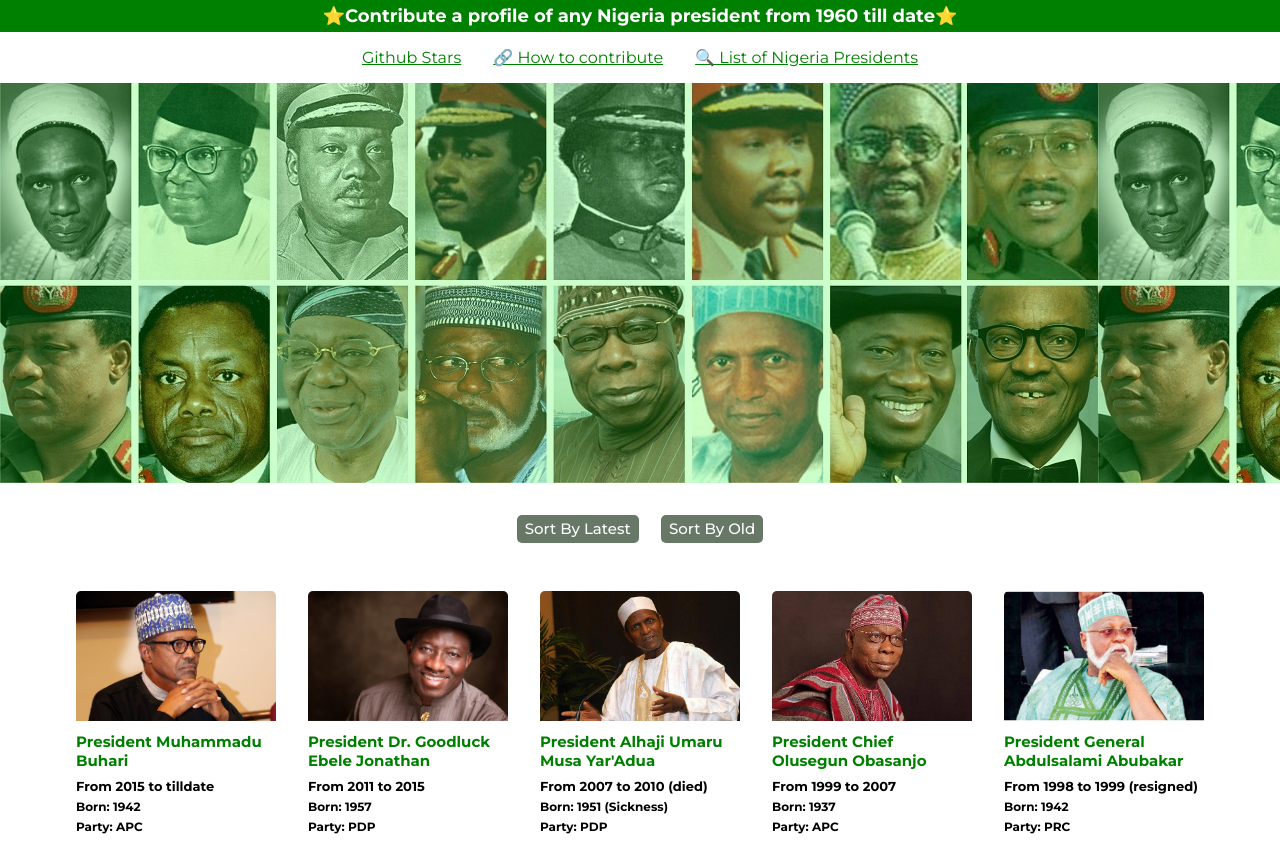
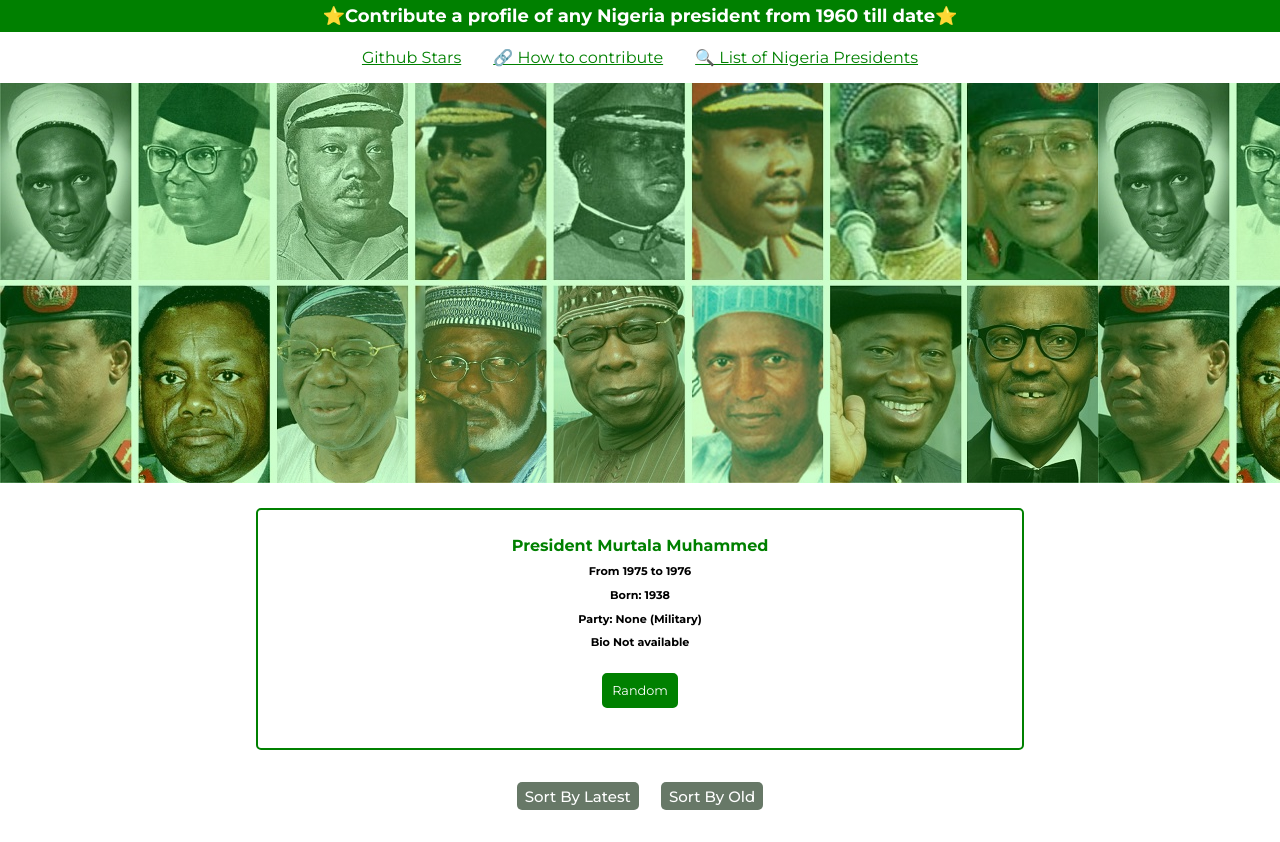
Before and after one commit to unclebay143/nigeria-presidents, a plain HTML site: page index.html in a window 1280 px wide. Shown: the top 842 px of the page. Drawn offline with Linux system fonts and the light colour scheme.

Commit message:
Added Create  Random President Profile with a button

```diff
--- a/assets/css/card.css
+++ b/assets/css/card.css
@@ -35,6 +35,47 @@
   border-top-left-radius: 5px;
   border-top-right-radius: 5px;
   object-fit: cover;
+}
+
+/* RANDOM PRESIDENT SECTION */
+
+.random-president {
+  border: solid green 2px;
+  border-radius: 5px;
+  display: flex;
+  flex-direction: column;
+  justify-content: center;
+  align-items: center;
+  margin: 2% 20%;
+  padding: 2%;
+  font-size: 0.8rem;
+}
+
+.random-president .name,
+.random-president .tenure,
+.random-president .born,
+.random-president .party,
+.random-president .bio {
+  font-weight: bold;
+  margin-bottom: 0.6rem;
+  font-size: 0.7rem;
+  text-align: center;
+}
+
+.random-president .name {
+  color: green;
+  font-size: 1rem;
+}
+
+.random-president .random-button {
+  border: solid green 5px;
+  border-radius: 5px;
+  background-color: green;
+  color: white;
+  padding: 5px 5px;
+  margin: 2%;
+  cursor: pointer;
+  font-size: 0.8rem;
 }
 
 /* *Read more  */
@@ -119,6 +160,10 @@
     /* ? is there a need for read more button on small devices */
     /* display: none; */
   }
+
+  .random-president {
+    margin: 2% 10%;
+  }
 }
 
 @media (max-width: 320px) {
--- a/assets/js/index.js
+++ b/assets/js/index.js
@@ -6,11 +6,45 @@ const fetchPresidentData = async () => {
   return data;
 };
 
+// Generate random president profile
+async function generateRandomPresidentProfile() {
+  const { presidents } = await fetchPresidentData();
+
+  // Generate a random number
+  let randomNumber = Math.floor(Math.random() * (presidents.length - 2));
+
+  let randomPresident = presidents[randomNumber];
+
+  const { name, from, to, born, party, extra_information } = randomPresident;
+
+  let randomPresidentCard = `
+
+      <div class="name"> President ${name}</div>
+      <div class="tenure">From ${from} to ${to}</div>
+      <div class="born">Born: ${born}</div>
+
+      <div class="party">Party: ${party}</div>
+      <div class="bio">${
+        extra_information[0].bio
+          ? "Bio: " + extra_information[0].bio
+          : "Bio Not available "
+      }</div>
+     <button class="random-button" onclick="generateRandomPresidentProfile()">Random</button>
+
+
+ `;
+
+  document.querySelector(".random-president").innerHTML = randomPresidentCard;
+}
+
+generateRandomPresidentProfile();
+
 // render the president profile to the ui
 const renderPresidentProfile = async (presidents) => {
   // profile card parent div
   const profileCard = document.querySelector(".profile-cards");
   let temp = "";
+
   //  loop profile into temp container
   presidents.forEach((president) => {
     //
--- a/index.html
+++ b/index.html
@@ -70,6 +70,12 @@
     </div>
   </section>
 
+  <!-- Random President Profile -->
+
+  <div class="random-president">
+  </div>
+
+
   <main>
     <p class="message"></p>
     <div class="sorting-btn">
```
